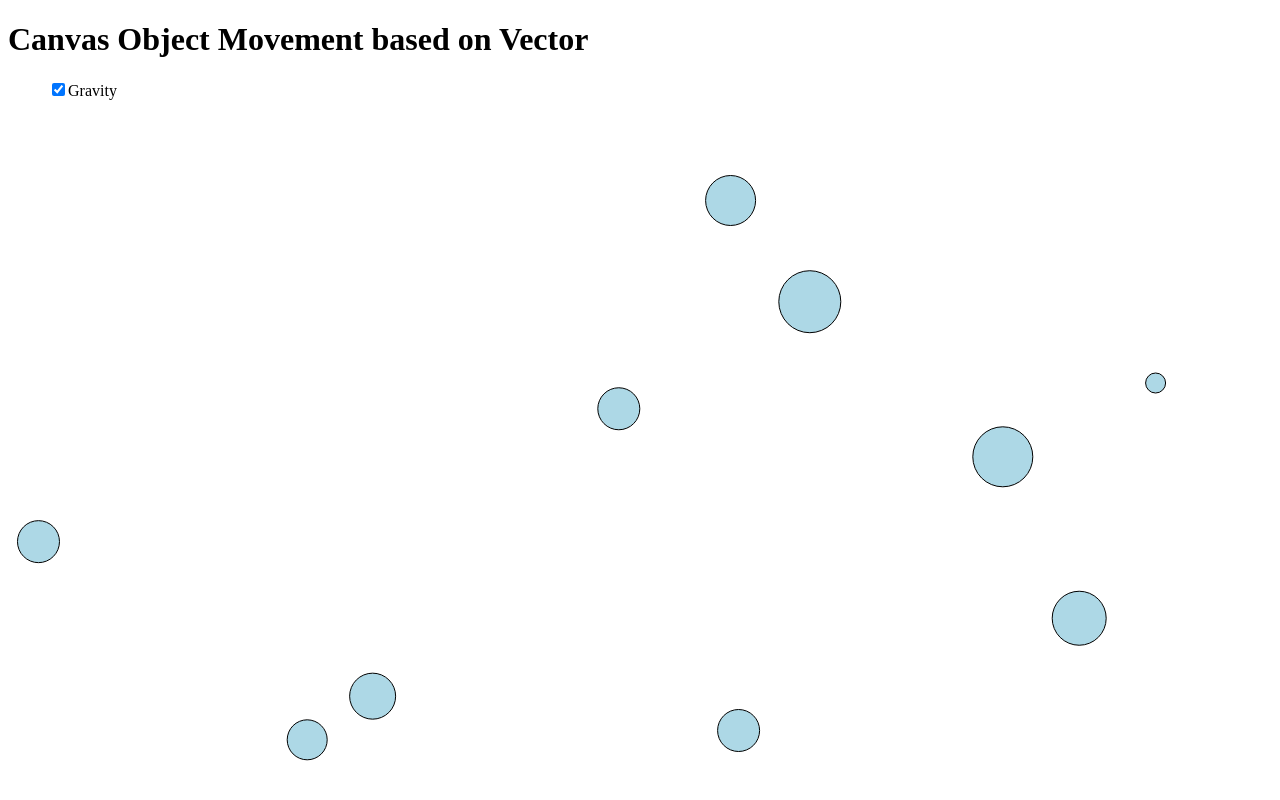
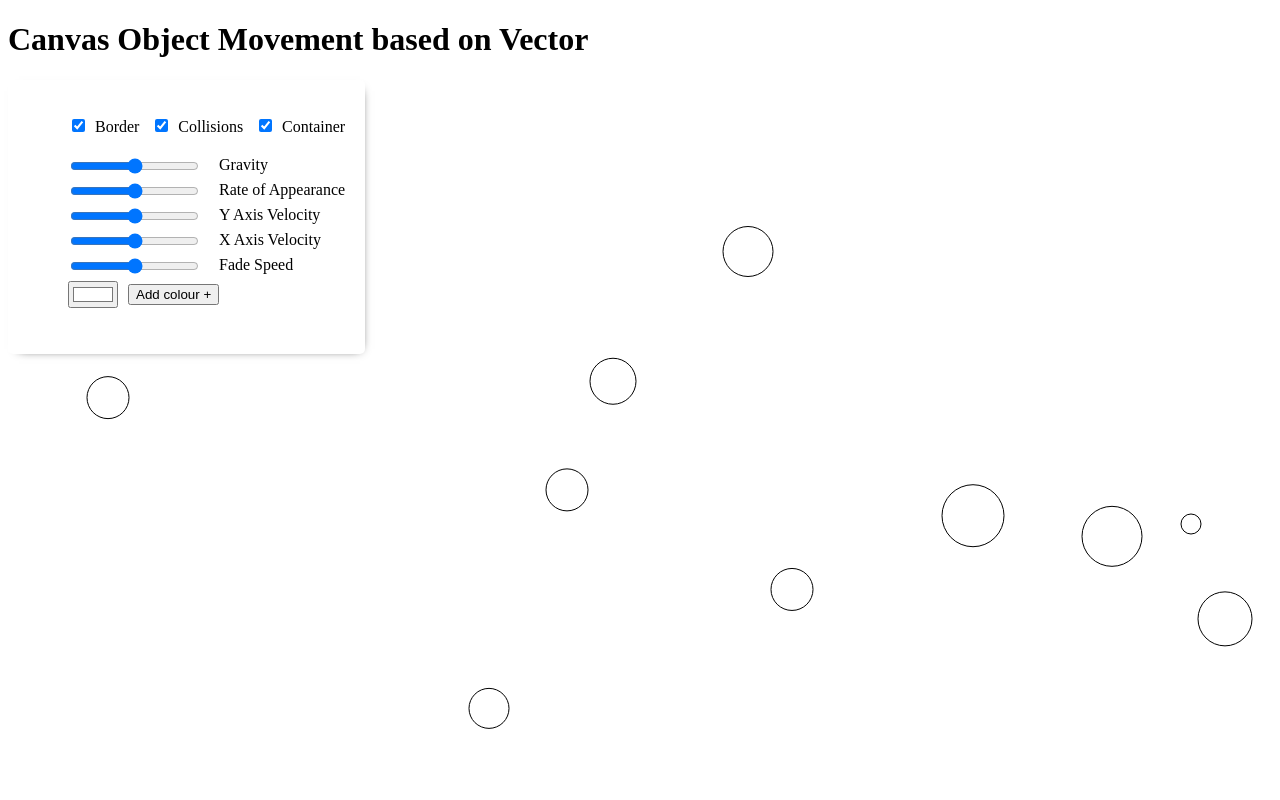
Before and after one commit to williamlaw18/ParticleCollision, a React (Vite) app: page / in a window 1280 px wide. Built offline with nearby package versions, Linux system fonts and the light colour scheme.

Commit message:
Added major simulation settings to particle controller

```diff
--- a/src/App.jsx
+++ b/src/App.jsx
@@ -10,10 +10,13 @@ const App = () => {
 
   const [particleSettings, setParticleSettings] = useState({});
 
+  useEffect(() => {
+    console.log(particleSettings.gravity)
+  }, [particleSettings])
+
   return(
     <>
       <h1>Canvas Object Movement based on Vector</h1>
-      <p>{particleSettings.gravity}</p>
       <ParticleController setParticles={setParticleSettings}/>
       <div ref={container} style={{'height': 'calc(100vh - 150px)'}}>
         <Objects
--- a/src/objects.jsx
+++ b/src/objects.jsx
@@ -2,12 +2,20 @@ import React, { useEffect, useRef, useState } from "react";
 
 const Objects = (
     {loading, container, settings = {
-        gravity: true
+        gravity: 0.1,
+        rate: 500,
+        colors: [],
+        border: true,
+        minRadius: 10,
+        maxRadius: 100,
+        collisions: true,
+        container: true,
+        vy: 0,
+        vx: 0
     }}) => {
 
     const canvasRef = useRef()
     const objects = useRef([])
-    const gravity = useRef(0.1);
 
     const animateRef = useRef();
     const interval = useRef(null)
@@ -25,7 +33,6 @@ const Objects = (
     //Sets canvas area to container size
     const setCanvasArea = () => {
         if (container.current != null){
-            console.log(container.current.offsetHeight)
             setCanvasHeight(container.current.offsetHeight)
             setCanvasWidth(container.current.offsetWidth);
         }
@@ -46,6 +53,7 @@ const Objects = (
             vx: vx,
             vy: vy,
             cor: cor,
+            color: settings.colors[Math.floor((Math.random() * settings.colors.length))],
             isColliding: false,
             isFloorColiding: false
         };
@@ -67,11 +75,12 @@ const Objects = (
             obj1.x = strip(obj1.x)
             obj1.y = strip(obj1.y)
 
+            if (settings.collisions){
 
                 for (let j = index + 1; j < objects.current.length; j++){
                     obj2 = objects.current[j];
 
-                // Compare object1 with object2
+                    //Finds distance between two objects
                     let dist = strip(Math.sqrt( Math.pow((obj1.x-obj2.x), 2) + Math.pow((obj1.y-obj2.y), 2) ));
 
                     if (dist <= (obj1.radius + obj2.radius)) {
@@ -104,6 +113,10 @@ const Objects = (
                     }
                 }
 
+            }
+
+            if (settings.container){
+
                 //Sets coefficient of restitution for bounding box
                 let cor = 0.95
                 //Applies change in vector direction based on bounding box collision
@@ -115,10 +128,10 @@ const Objects = (
                     obj1.vx = strip(-obj1.vx) * cor;
                 }
 
+            }
+
             // Apply acceleration
-            if (settings.gravity == true){
-                if (!obj1.isFloorColiding) obj1.vy = obj1.vy + gravity.current;
-            }
+            if (!obj1.isFloorColiding) obj1.vy = obj1.vy + settings.gravity;
         });
     }
 
@@ -133,9 +146,15 @@ const Objects = (
 
             ctx.beginPath();
             ctx.arc(object.x, object.y, object.radius, 0, 2 * Math.PI, false)
-            object.isColliding ? ctx.fillStyle = "red": ctx.fillStyle = "lightblue"
-            ctx.fill();
+            if (settings.border) {
+                ctx.closePath();
                 ctx.stroke();
+            }
+            if(settings.colors.length > 0){
+                // object.isColliding ? ctx.fillStyle = "red": ctx.fillStyle = "lightblue"
+                ctx.fillStyle = object.color;
+                ctx.fill()
+            }
         })
 
     };
@@ -152,7 +171,7 @@ const Objects = (
         if (interval.current != null) clearInterval(interval.current);
         interval.current = setInterval(() => {
             randomObject();
-        }, 500)
+        }, settings.rate)
     }
 
     //Creates particle randomly
@@ -161,13 +180,13 @@ const Objects = (
             let randRadius = (10 + Math.floor(Math.random() * (30 - 5)));
             let randomX = 100 + Math.floor(Math.random() * (canvasRef.current.width - 100));
             let randomY = 100 + Math.floor(Math.random() * (canvasRef.current.height - 100));
-            createCircle(randomX, randomY, randRadius, -0.6, -3, 0.8)
+            createCircle(randomX, randomY, randRadius, settings.vx, settings.vy, 0.8)
         }
     }
 
     const handleCanvasClick = (e) => {
         let randRadius = (10 + Math.floor(Math.random() * (70 - 5)));
-        createCircle(e.nativeEvent.offsetX, e.nativeEvent.offsetY, randRadius, -0.6, -3, 0.8)
+        createCircle(e.nativeEvent.offsetX, e.nativeEvent.offsetY, randRadius, settings.vx, settings.vy, 0.8)
     }
 
     //Component update
--- a/src/particleController.jsx
+++ b/src/particleController.jsx
@@ -1,17 +1,97 @@
 
 import React, {useEffect, useState, useRef} from 'react';
+
+import './styles/particleController.scss';
 
 const ParticleController = ({setParticles}) => {
 
     const [settings, setSettings] = useState({
-        gravity: true,
+        gravity: 0.1,
+        rate: 500,
+        colors: [],
+        border: true,
+        collisions: true,
+        container: true,
+        minRadius: 10,
+        maxRadius: 100,
+        vy: 0,
+        vx: 0
     })
 
-    const [gravityChecked, setGravityChecked] = useState(true);
     const updateGravity = (value) => {
-        setGravityChecked(value)
-        console.log(value)
-        setSettings(Object.assign({}, settings, {['gravity']: value}))
+        const multiple = 500;
+        const output = ((parseInt(value) / multiple));
+        setSettings(Object.assign({}, settings, {['gravity']: output}))
+    }
+
+    const updateVelocityX = (value) => {
+        const base = 50
+        const multiple = 5;
+        const output = -((parseInt((value - base) / multiple)));
+
+        setSettings(Object.assign({}, settings, {['vx']: output}))
+    }
+
+    const updateVelocityY = (value) => {
+        const base = 50
+        const multiple = 5;
+        const output = ((parseInt((value - base) / multiple)));
+
+        setSettings(Object.assign({}, settings, {['vy']: output}))
+    }
+
+    const updateRate = (value) => {
+        const multiple = 10;
+        const output = (((100 * multiple) - (parseInt(value)) * multiple));
+        setSettings(Object.assign({}, settings, {['rate']: output}))
+    }
+
+    const [collisionsChecked, setCollisionsChecked] = useState(true);
+    const updateCollisions = (value) => {
+        setCollisionsChecked(value)
+        setSettings(Object.assign({}, settings, {['collisions']: value}))
+    }
+
+    const [containerChecked, setContainerChecked] = useState(true);
+    const updateContainer = (value) => {
+        setContainerChecked(value)
+        setSettings(Object.assign({}, settings, {['container']: value}))
+    }
+
+    const [borderChecked, setBorderChecked] = useState(true);
+    const updateBorder = (value) => {
+        setBorderChecked(value)
+        setSettings(Object.assign({}, settings, {['border']: value}))
+    }
+
+    const [colorList, setColorList] = useState([]);
+    const colors = useRef([]);
+    const [colorID, setColorID] = useState(0);
+    const [colorWheel, setColorWheel] = useState('#FFFFFF');
+    const addColor = (value) => {
+        const color = {
+            id: colorID,
+            color: colorWheel
+        }
+        colors.current = [...colorList, color]
+        setColorList([...colorList, color])
+        setColorID(colorID + 1);
+        setColorWheel('#FFFFFF');
+        updateColors(colors.current)
+    }
+
+    const removeColor = (value) => {
+        const filterColor = (colorList.filter((color) => color.id != value.id));
+        setColorList(filterColor);
+        colors.current = filterColor;
+        updateColors(colors.current)
+    }
+
+    const updateColors = (value) => {
+        const sanitizedColors = value.map((item) => {
+            return(item.color)
+        })
+        setSettings(Object.assign({}, settings, {['colors']: sanitizedColors}))
     }
 
     useEffect(() => {
@@ -21,10 +101,57 @@ const ParticleController = ({setParticles}) => {
     return (
         <section className='particleController'>
         <ul className='particleController__inputwrapper'>
-            <div className='particleController__button'>
-                <input id="gravity" type="checkbox" checked={gravityChecked} onChange={(input) => updateGravity(input.target.checked)} />
-                <label htmlFor="gravity">Gravity</label>
-             </div>
+                <li className='particleController__buttons'>
+                    <div className='particleController__button'>
+                        <input id="border" type="checkbox" checked={borderChecked} onChange={(input) => updateBorder(input.target.checked)} />
+                        <label htmlFor="border">Border</label>
+                    </div>
+                    <div className='particleController__button'>
+                        <input id="collisions" type="checkbox" checked={collisionsChecked} onChange={(input) => updateCollisions(input.target.checked)} />
+                        <label htmlFor="collisions">Collisions</label>
+                    </div>
+                    <div className='particleController__button'>
+                        <input id="container" type="checkbox" checked={containerChecked} onChange={(input) => updateContainer(input.target.checked)} />
+                        <label htmlFor="container">Container</label>
+                    </div>
+                </li>
+                <li className='particleController__input'>
+                    <input id="gravity" type="range" onChange={(input) => updateGravity(input.target.value)} />
+                    <label htmlFor="gravity">Gravity</label>
+                </li>
+                <li className='particleController__input'>
+                    <input id="rate" type="range" onChange={(input) => updateRate(input.target.value)} />
+                    <label htmlFor="rate">Rate of Appearance</label>
+                </li>
+                <li className='particleController__input'>
+                    <input id="yMove" type="range" onChange={(input) => updateVelocityY(input.target.value)} />
+                    <label htmlFor="yMove">Y Axis Velocity</label>
+                </li>
+                 <li className='particleController__input'>
+                    <input id="xMove" type="range" onChange={(input) => updateVelocityX(input.target.value)} />
+                    <label htmlFor="xMove">X Axis Velocity</label>
+                </li>
+                <li className='particleController__input'>
+                    <input id="fadeSpeed" type="range" onChange={(input) => updateFadeSpeed(input.target.value)} />
+                    <label htmlFor="maxSize">Fade Speed</label>
+                </li>
+
+                <li className='particleController__color'>
+                    <div className='particleController__color--button'>
+                        <input type="color" value={colorWheel} onChange={(input) => setColorWheel(input.target.value)} />
+                        <button onClick={() => addColor()}>Add colour +</button>
+                    </div>
+                    <ul id="colors">
+                        {colorList.map((item, i) => {
+                            return(
+                                <li key={i} className='particleController__color--item'>
+                                    <label htmlFor={`color-${item.color}-${item.id}`} style={{backgroundColor: item.color}}>Remove</label>
+                                    <input type={'button'} id={`color-${item.color}-${item.id}`} value={item.color} onClick={() => removeColor(item)}/>
+                                </li>
+                            )
+                        })}
+                    </ul>
+                </li>
         </ul>
         </section>
     )
--- /dev/null
+++ b/src/styles/particleController.scss
@@ -0,0 +1,71 @@
+
+.particleController{
+    z-index: 9999;
+    background-color: white;
+    box-shadow: 3px 3px 10px -8px black;
+    border-radius: 5px;
+    padding: 20px;
+    display: inline-block;
+    position: absolute;
+
+    &__input{
+        display: flex;
+
+        &:not(:last-child){
+            margin-bottom: 5px;
+        }
+
+        input{
+            margin-right: 20px;
+        }
+    }
+
+    &__buttons{
+        margin-bottom: 20px;
+        display: flex;
+        justify-content: space-between;
+
+        input{
+            margin-right: 10px;
+        }
+    }
+
+    &__radio{
+        display: flex;
+        > div:not(:last-child){
+            margin-right: 20px;
+        }
+    }
+
+    &__color{
+        display: block;
+        &--button{
+            display: flex;
+            align-items: center;
+            margin-bottom: 10px;
+            button{
+                margin-left: 10px;
+            }
+        }
+        ul{
+            display: grid;
+            grid-template-columns: 1fr 1fr 1fr;
+            flex-wrap: wrap;
+            grid-gap: 5px;
+            padding: 0px;
+        }
+        &--item{
+            display: inline-flex;
+            align-items: center;
+            margin-right: 10px;
+            label{
+                width: 25px;
+                height: 25px;
+                display: inline-block;
+                border: 1px solid black;
+                border-radius: 100%;
+                color: transparent;
+            }
+        }
+    }
+}
```
Lines whose indentation alone changed are shown as unchanged.
